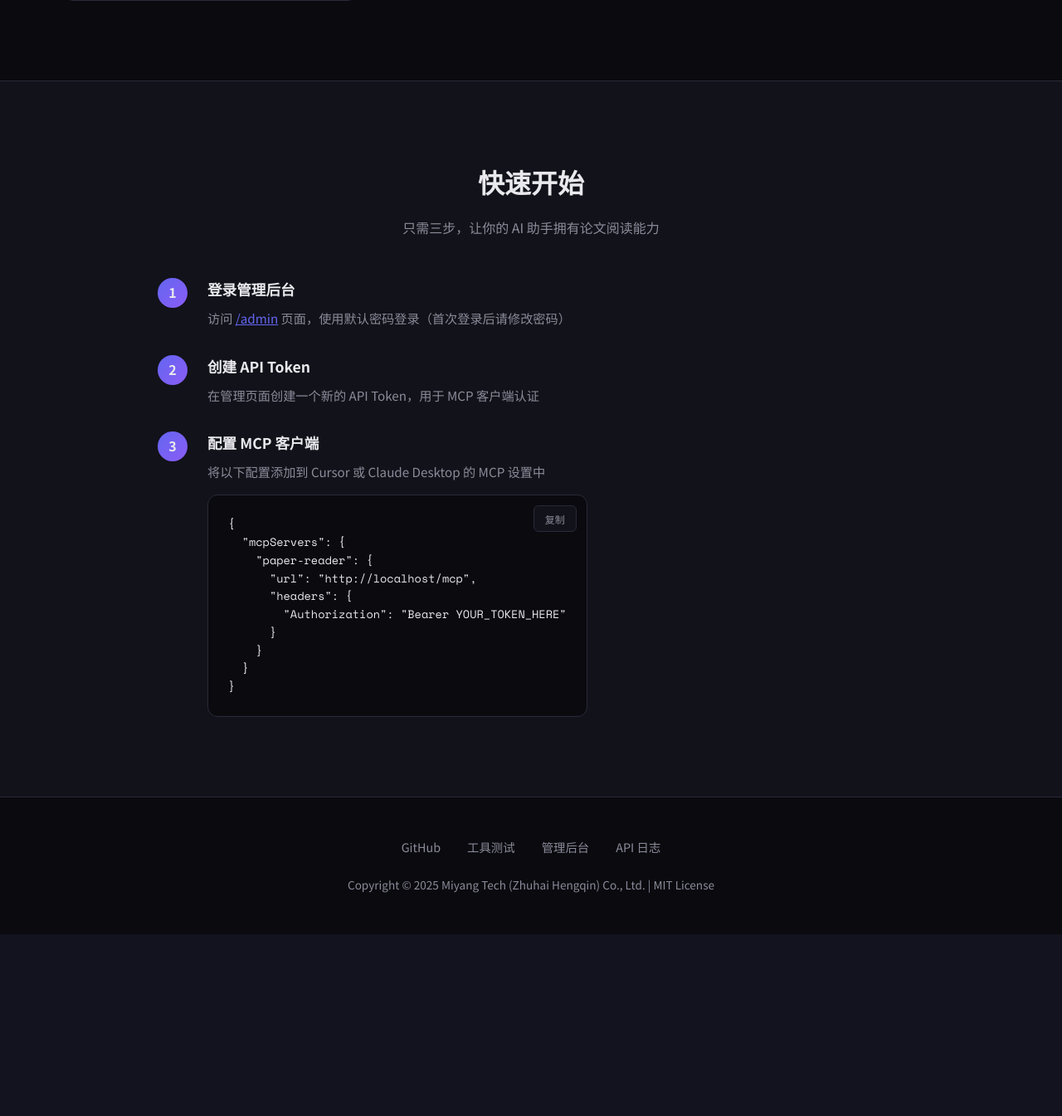
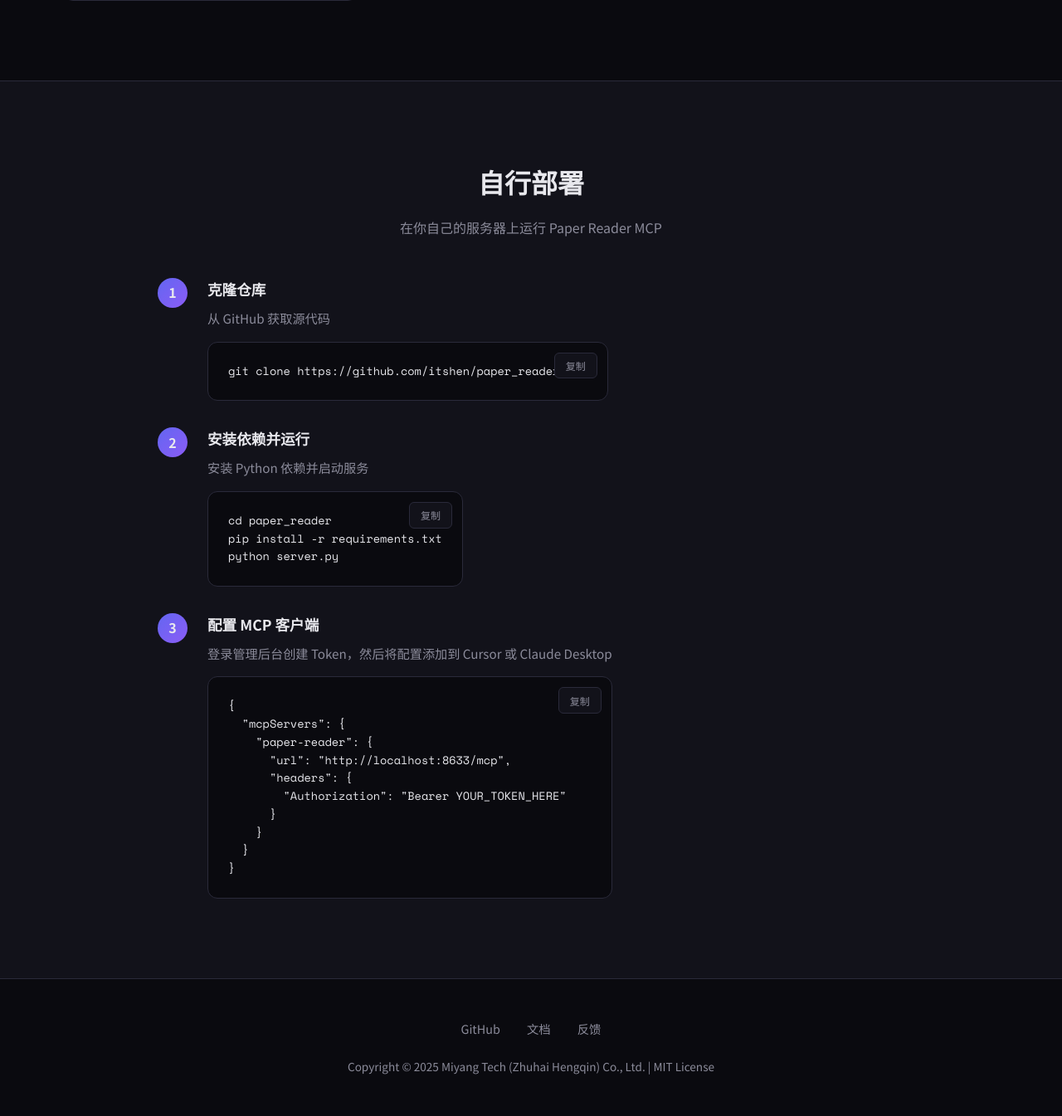
Before and after one commit to itshen/paper_reader, a FastAPI app: template templates/index.html in a window 1280 px wide. Shown: the part 1561-2906 px from the top of the page at 83% size. Before the commit the page ends 2687 px from the top, so only its background shows below. Run offline with FastAPI, Linux system fonts and the light colour scheme; the template is opened without the code that fills it, so the values that code supplies are empty; parts of the project's set-up code (start-up, migrations or seed data) failed here and were passed over.

Commit message:
fix: 移除首页管理后台入口，改为自行部署说明

```diff
--- a/templates/index.html
+++ b/templates/index.html
@@ -448,8 +448,7 @@
             </a>
             <div class="nav-links">
                 <a href="https://github.com/itshen/paper_reader" target="_blank">GitHub</a>
-                <a href="/test">工具测试</a>
-                <a href="/admin" class="nav-btn">管理后台</a>
+                <a href="https://github.com/itshen/paper_reader#readme" target="_blank" class="nav-btn">自行部署</a>
             </div>
         </div>
     </nav>
@@ -466,13 +465,13 @@
                 让 Claude、Cursor 等 AI 助手直接搜索和阅读学术论文
             </p>
             <div class="hero-actions">
-                <a href="/admin" class="btn btn-primary">
-                    <svg width="20" height="20" viewBox="0 0 24 24" fill="currentColor"><path d="M12 1L21.5 6.5V17.5L12 23L2.5 17.5V6.5L12 1ZM12 3.311L4.5 7.65311V16.3469L12 20.689L19.5 16.3469V7.65311L12 3.311Z"/></svg>
-                    开始配置
+                <a href="https://github.com/itshen/paper_reader" target="_blank" class="btn btn-primary">
+                    <svg width="20" height="20" viewBox="0 0 24 24" fill="currentColor"><path d="M12 2C6.475 2 2 6.475 2 12C2 16.425 4.8625 20.1625 8.8375 21.4875C9.3375 21.575 9.525 21.275 9.525 21.0125C9.525 20.775 9.5125 19.9875 9.5125 19.15C7 19.6125 6.35 18.5375 6.15 17.975C6.0375 17.6875 5.55 16.8 5.125 16.5625C4.775 16.375 4.275 15.9125 5.1125 15.9C5.9 15.8875 6.4625 16.625 6.65 16.925C7.55 18.4375 8.9875 18.0125 9.5625 17.75C9.65 17.1 9.9125 16.6625 10.2 16.4125C7.975 16.1625 5.65 15.3 5.65 11.475C5.65 10.3875 6.0375 9.4875 6.675 8.7875C6.575 8.5375 6.225 7.5125 6.775 6.1375C6.775 6.1375 7.6125 5.875 9.525 7.1625C10.325 6.9375 11.175 6.825 12.025 6.825C12.875 6.825 13.725 6.9375 14.525 7.1625C16.4375 5.8625 17.275 6.1375 17.275 6.1375C17.825 7.5125 17.475 8.5375 17.375 8.7875C18.0125 9.4875 18.4 10.375 18.4 11.475C18.4 15.3125 16.0625 16.1625 13.8375 16.4125C14.2 16.725 14.5125 17.325 14.5125 18.2625C14.5125 19.6 14.5 20.675 14.5 21.0125C14.5 21.275 14.6875 21.5875 15.1875 21.4875C19.1375 20.1625 22 16.4125 22 12C22 6.475 17.525 2 12 2Z"/></svg>
+                    自行部署
                 </a>
-                <a href="https://github.com/itshen/paper_reader" target="_blank" class="btn btn-secondary">
-                    <svg width="20" height="20" viewBox="0 0 24 24" fill="currentColor"><path d="M12 2C6.475 2 2 6.475 2 12C2 16.425 4.8625 20.1625 8.8375 21.4875C9.3375 21.575 9.525 21.275 9.525 21.0125C9.525 20.775 9.5125 19.9875 9.5125 19.15C7 19.6125 6.35 18.5375 6.15 17.975C6.0375 17.6875 5.55 16.8 5.125 16.5625C4.775 16.375 4.275 15.9125 5.1125 15.9C5.9 15.8875 6.4625 16.625 6.65 16.925C7.55 18.4375 8.9875 18.0125 9.5625 17.75C9.65 17.1 9.9125 16.6625 10.2 16.4125C7.975 16.1625 5.65 15.3 5.65 11.475C5.65 10.3875 6.0375 9.4875 6.675 8.7875C6.575 8.5375 6.225 7.5125 6.775 6.1375C6.775 6.1375 7.6125 5.875 9.525 7.1625C10.325 6.9375 11.175 6.825 12.025 6.825C12.875 6.825 13.725 6.9375 14.525 7.1625C16.4375 5.8625 17.275 6.1375 17.275 6.1375C17.825 7.5125 17.475 8.5375 17.375 8.7875C18.0125 9.4875 18.4 10.375 18.4 11.475C18.4 15.3125 16.0625 16.1625 13.8375 16.4125C14.2 16.725 14.5125 17.325 14.5125 18.2625C14.5125 19.6 14.5 20.675 14.5 21.0125C14.5 21.275 14.6875 21.5875 15.1875 21.4875C19.1375 20.1625 22 16.4125 22 12C22 6.475 17.525 2 12 2Z"/></svg>
-                    查看源码
+                <a href="https://github.com/itshen/paper_reader#readme" target="_blank" class="btn btn-secondary">
+                    <svg width="20" height="20" viewBox="0 0 24 24" fill="currentColor"><path d="M21 4H7C5.89543 4 5 4.89543 5 6C5 7.10457 5.89543 8 7 8H21V21C21 21.5523 20.5523 22 20 22H7C4.79086 22 3 20.2091 3 18V6C3 3.79086 4.79086 2 7 2H20C20.5523 2 21 2.44772 21 3V4ZM5 18C5 19.1046 5.89543 20 7 20H19V10H7C6.27143 10 5.58835 9.80521 5 9.46487V18ZM20 7H7C6.44772 7 6 6.55228 6 6C6 5.44772 6.44772 5 7 5H20V7Z"/></svg>
+                    查看文档
                 </a>
             </div>
         </div>
@@ -516,26 +515,36 @@
         </div>
     </section>
 
-    <!-- MCP 配置 -->
+    <!-- 自行部署 -->
     <section class="mcp-section">
         <div class="mcp-content">
-            <h2>快速开始</h2>
-            <p>只需三步，让你的 AI 助手拥有论文阅读能力</p>
+            <h2>自行部署</h2>
+            <p>在你自己的服务器上运行 Paper Reader MCP</p>
 
             <div class="mcp-steps">
                 <div class="mcp-step">
                     <div class="step-number">1</div>
                     <div class="step-content">
-                        <h3>登录管理后台</h3>
-                        <p>访问 <a href="/admin" style="color: var(--accent);">/admin</a> 页面，使用默认密码登录（首次登录后请修改密码）</p>
+                        <h3>克隆仓库</h3>
+                        <p>从 GitHub 获取源代码</p>
+                        <div class="code-block">
+                            <button class="copy-btn" onclick="copyCode('git clone https://github.com/itshen/paper_reader.git')">复制</button>
+                            <pre>git clone https://github.com/itshen/paper_reader.git</pre>
+                        </div>
                     </div>
                 </div>
 
                 <div class="mcp-step">
                     <div class="step-number">2</div>
                     <div class="step-content">
-                        <h3>创建 API Token</h3>
-                        <p>在管理页面创建一个新的 API Token，用于 MCP 客户端认证</p>
+                        <h3>安装依赖并运行</h3>
+                        <p>安装 Python 依赖并启动服务</p>
+                        <div class="code-block">
+                            <button class="copy-btn" onclick="copyCode('cd paper_reader && pip install -r requirements.txt && python server.py')">复制</button>
+                            <pre>cd paper_reader
+pip install -r requirements.txt
+python server.py</pre>
+                        </div>
                     </div>
                 </div>
 
@@ -543,7 +552,7 @@
                     <div class="step-number">3</div>
                     <div class="step-content">
                         <h3>配置 MCP 客户端</h3>
-                        <p>将以下配置添加到 Cursor 或 Claude Desktop 的 MCP 设置中</p>
+                        <p>登录管理后台创建 Token，然后将配置添加到 Cursor 或 Claude Desktop</p>
                         <div class="code-block">
                             <button class="copy-btn" onclick="copyMcpConfig()">复制</button>
                             <pre id="mcpConfigCode"></pre>
@@ -558,9 +567,8 @@
     <footer class="footer">
         <div class="footer-links">
             <a href="https://github.com/itshen/paper_reader" target="_blank">GitHub</a>
-            <a href="/test">工具测试</a>
-            <a href="/admin">管理后台</a>
-            <a href="/logs">API 日志</a>
+            <a href="https://github.com/itshen/paper_reader#readme" target="_blank">文档</a>
+            <a href="https://github.com/itshen/paper_reader/issues" target="_blank">反馈</a>
         </div>
         <p>Copyright © 2025 Miyang Tech (Zhuhai Hengqin) Co., Ltd. | MIT License</p>
     </footer>
@@ -568,7 +576,7 @@
     <script>
         // 生成 MCP 配置
         function generateMcpConfig() {
-            const baseUrl = window.location.origin;
+            const baseUrl = 'http://localhost:8633';
             return JSON.stringify({
                 "mcpServers": {
                     "paper-reader": {
@@ -583,12 +591,19 @@
 
         document.getElementById('mcpConfigCode').textContent = generateMcpConfig();
 
+        // 复制代码
+        function copyCode(code) {
+            navigator.clipboard.writeText(code).then(() => {
+                event.target.textContent = '已复制';
+                setTimeout(() => event.target.textContent = '复制', 2000);
+            });
+        }
+
         function copyMcpConfig() {
             const config = generateMcpConfig();
             navigator.clipboard.writeText(config).then(() => {
-                const btn = document.querySelector('.copy-btn');
-                btn.textContent = '已复制';
-                setTimeout(() => btn.textContent = '复制', 2000);
+                event.target.textContent = '已复制';
+                setTimeout(() => event.target.textContent = '复制', 2000);
             });
         }
     </script>
```
